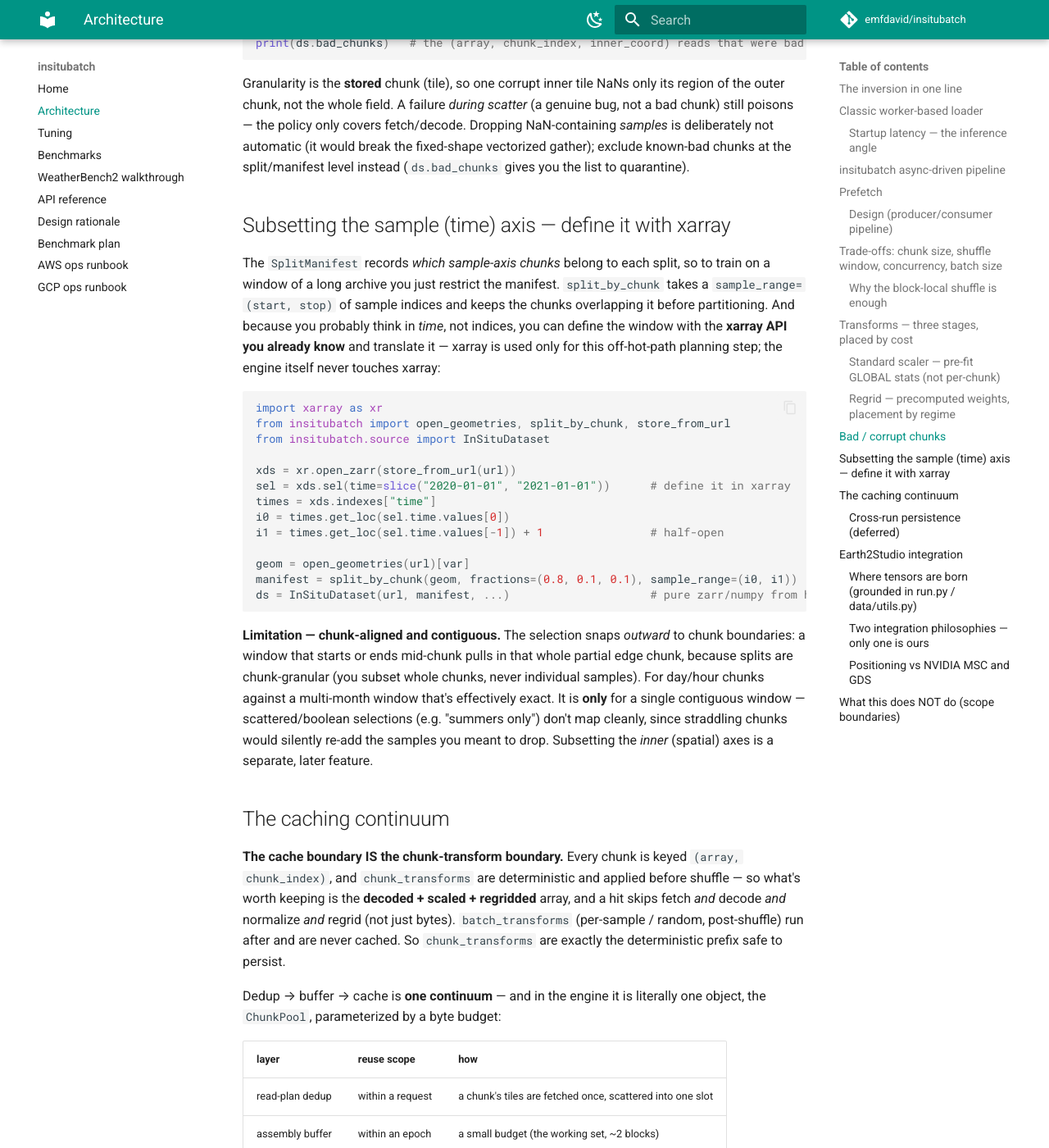
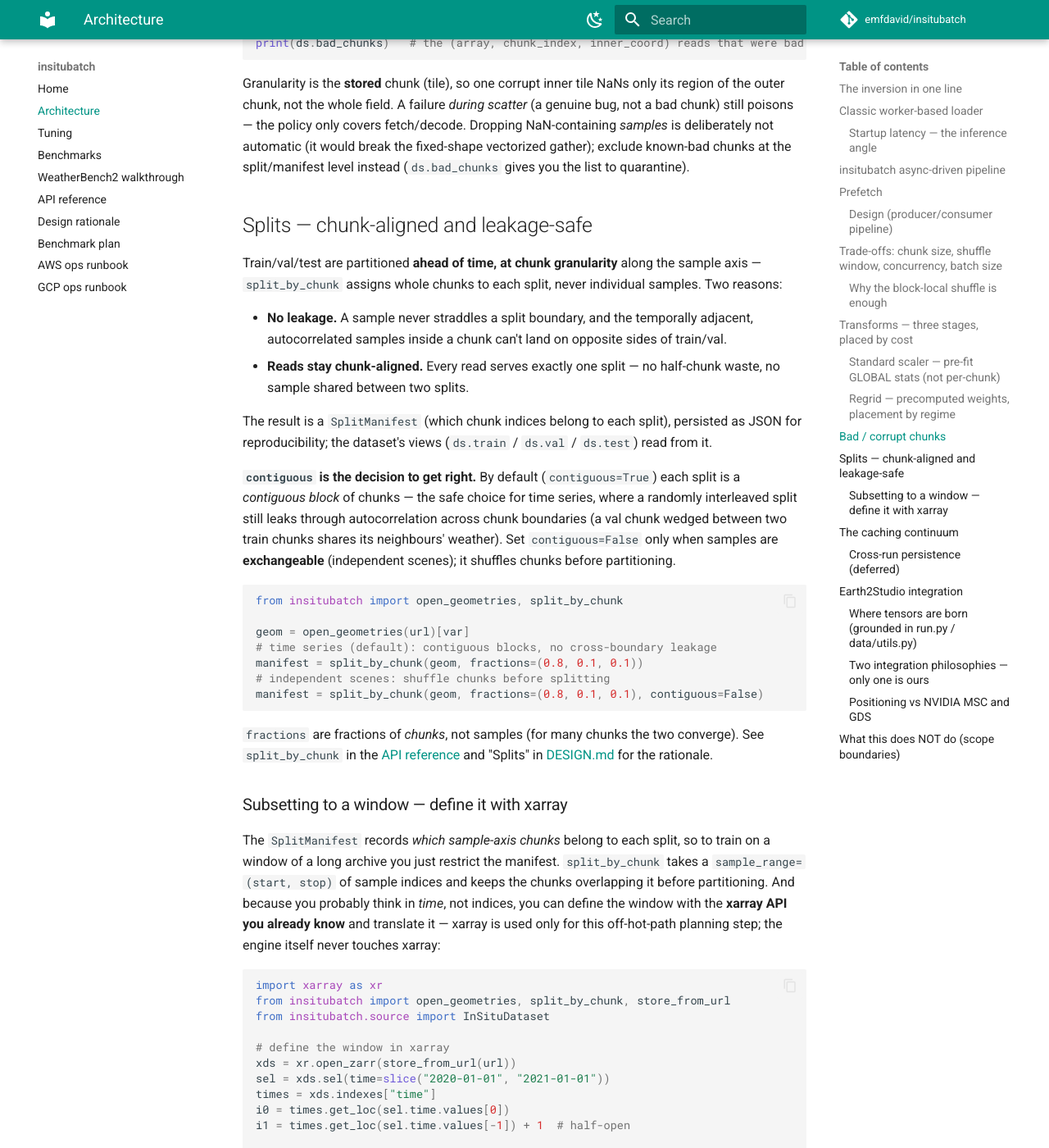
Before and after one commit to emfdavid/insitubatch, an MkDocs documentation site: the page built from docs/architecture.md, in a window 1280 px wide and 1400 px high, scrolled down 8353 px. Shown: the whole window at 82% size. Built offline with MkDocs 1.6.1 and Material for MkDocs 9.7.7, drawn with Linux system fonts in a browser that asks for light colours; comment, search, counter and statistics services are not loaded; some of the changed text lies outside the part shown.

Commit message:
docs: explain the chunk-aligned train/val/test split
- architecture.md: turn "Subsetting the sample axis" into a "Splits" section --
  why splits are chunk-granular (no leakage; reads stay chunk-aligned) and the
  contiguous (time-series) vs contiguous=False (exchangeable samples) decision,
  with sample_range subsetting kept as a sub-case. Cross-links the API page and
  the DESIGN rationale; cleans the example's column-aligned comments.
- README: note contiguous=False for exchangeable samples in the split_by_chunk
  example, and de-align that block's comments.

Verified: mkdocs build --strict clean.

Co-Authored-By: Claude Opus 4.8 <noreply@anthropic.com>

````diff
--- a/docs/architecture.md
+++ b/docs/architecture.md
@@ -334,7 +334,41 @@ NaN-containing *samples* is deliberately not automatic (it would break the fixed
 vectorized gather); exclude known-bad chunks at the split/manifest level instead
 (`ds.bad_chunks` gives you the list to quarantine).
 
-## Subsetting the sample (time) axis — define it with xarray
+## Splits — chunk-aligned and leakage-safe
+
+Train/val/test are partitioned **ahead of time, at chunk granularity** along the sample
+axis — `split_by_chunk` assigns whole chunks to each split, never individual samples. Two
+reasons:
+
+- **No leakage.** A sample never straddles a split boundary, and the temporally adjacent,
+  autocorrelated samples inside a chunk can't land on opposite sides of train/val.
+- **Reads stay chunk-aligned.** Every read serves exactly one split — no half-chunk waste,
+  no sample shared between two splits.
+
+The result is a `SplitManifest` (which chunk indices belong to each split), persisted as JSON
+for reproducibility; the dataset's views (`ds.train` / `ds.val` / `ds.test`) read from it.
+
+**`contiguous` is the decision to get right.** By default (`contiguous=True`) each split is a
+*contiguous block* of chunks — the safe choice for time series, where a randomly interleaved
+split still leaks through autocorrelation across chunk boundaries (a val chunk wedged between
+two train chunks shares its neighbours' weather). Set `contiguous=False` only when samples are
+**exchangeable** (independent scenes); it shuffles chunks before partitioning.
+
+```python
+from insitubatch import open_geometries, split_by_chunk
+
+geom = open_geometries(url)[var]
+# time series (default): contiguous blocks, no cross-boundary leakage
+manifest = split_by_chunk(geom, fractions=(0.8, 0.1, 0.1))
+# independent scenes: shuffle chunks before splitting
+manifest = split_by_chunk(geom, fractions=(0.8, 0.1, 0.1), contiguous=False)
+```
+
+`fractions` are fractions of *chunks*, not samples (for many chunks the two converge). See
+`split_by_chunk` in the [API reference](api.md) and "Splits" in
+[DESIGN.md](https://github.com/emfdavid/insitubatch/blob/main/DESIGN.md) for the rationale.
+
+### Subsetting to a window — define it with xarray
 
 The `SplitManifest` records *which sample-axis chunks* belong to each split, so to
 train on a window of a long archive you just restrict the manifest. `split_by_chunk`
@@ -348,15 +382,17 @@ import xarray as xr
 from insitubatch import open_geometries, split_by_chunk, store_from_url
 from insitubatch.source import InSituDataset
 
+# define the window in xarray
 xds = xr.open_zarr(store_from_url(url))
-sel = xds.sel(time=slice("2020-01-01", "2021-01-01"))      # define it in xarray
+sel = xds.sel(time=slice("2020-01-01", "2021-01-01"))
 times = xds.indexes["time"]
 i0 = times.get_loc(sel.time.values[0])
-i1 = times.get_loc(sel.time.values[-1]) + 1                # half-open
+i1 = times.get_loc(sel.time.values[-1]) + 1  # half-open
 
+# pure zarr/numpy from here
 geom = open_geometries(url)[var]
 manifest = split_by_chunk(geom, fractions=(0.8, 0.1, 0.1), sample_range=(i0, i1))
-ds = InSituDataset(url, manifest, ...)                     # pure zarr/numpy from here
+ds = InSituDataset(url, manifest, ...)
 ```
 
 **Limitation — chunk-aligned and contiguous.** The selection snaps *outward* to chunk
````
Also changed, not shown: README.md (+6 -4 lines).
